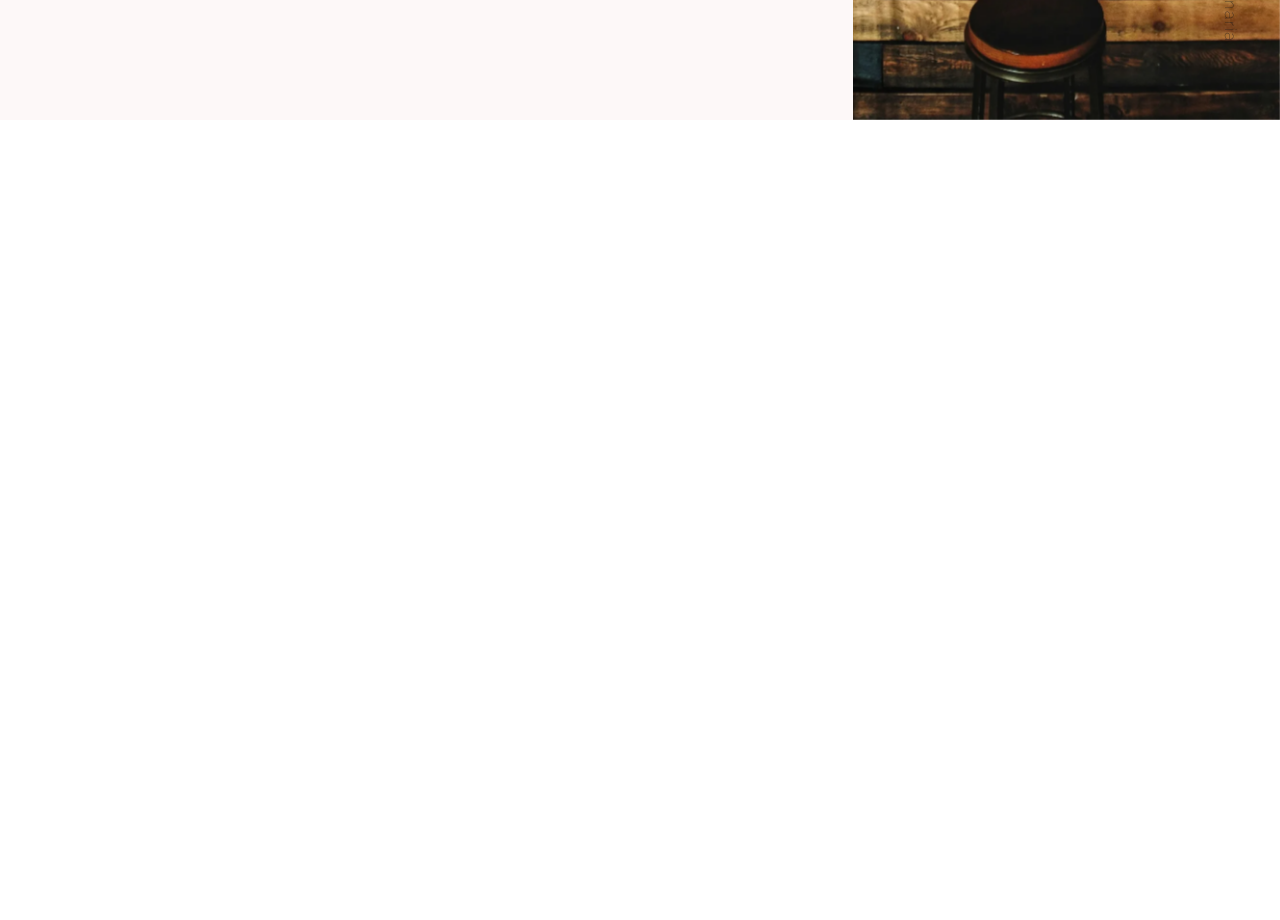
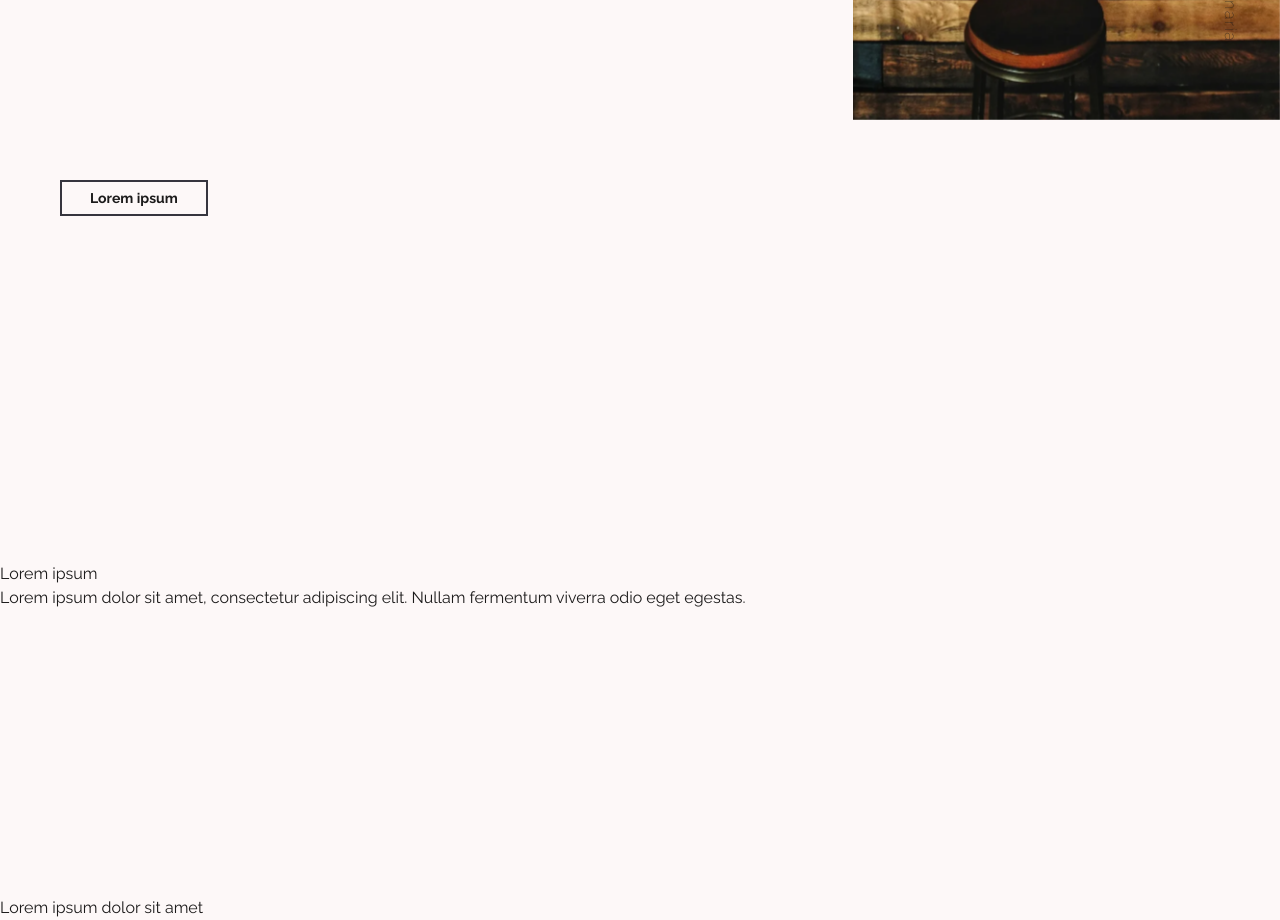
Before and after one commit to AdrianCardonaCandil/perezandbeers, a React (Vite) app in the folder frontend/: page / in a window 1280 px wide. Shown: the part 680-1600 px from the top of the page. Before the commit the page ends 800 px from the top, so only its background shows below. Built offline with nearby package versions, Linux system fonts and the light colour scheme.

Commit message:
doing menu main section

```diff
--- a/frontend/src/components/home/Front.jsx
+++ b/frontend/src/components/home/Front.jsx
@@ -28,7 +28,7 @@ const Front = ({ logo, message, label }) => {
           src={divider}
           alt="section divider"
         ></img>
-        <button className="front-fade-in p-1.5 text-sm text-[var(--primary-light)] inset-ring-2 inset-ring-[var(--primary-light)] dark:text-[var(--primary-dark)] dark:inset-ring-[var(--primary-dark)]">
+        <button className="front-fade-in px-7.5 py-2 text-sm text-[var(--primary-light)] inset-ring-2 inset-ring-[var(--primary-light)] dark:text-[var(--primary-dark)] dark:inset-ring-[var(--primary-dark)]">
           {label}
         </button>
       </div>
--- a/frontend/src/components/home/HomeGrid.jsx
+++ b/frontend/src/components/home/HomeGrid.jsx
@@ -7,6 +7,7 @@
 import Front from "./Front"
 import { useEffect, useState } from "react";
 import images from "../../assets/images/export";
+import Menu from "./Menu";
 
 // Mock information for the Front component
 const front = {
@@ -14,7 +15,17 @@ const front = {
     message:
         "Lorem ipsum dolor sit amet, consectetur adipiscing elit. Nullam fermentum viverra odio eget egestas.",
     label: "Reserve your table",
-};
+}
+
+// Mock information for the Menu component
+const menu = {
+    sectionName: "Lorem ipsum",
+    information: {
+        title: "Lorem ipsum",
+        text: "Lorem ipsum dolor sit amet, consectetur adipiscing elit. Nullam fermentum viverra odio eget egestas.",
+    },
+    sectionButton: "Lorem ipsum dolor sit amet"
+}
 
 /**
  * @function HomeGrid
@@ -53,7 +64,7 @@ const HomeGrid = () => {
             <div>
                 <Front logo={front.logo} message={front.message} label={front.label}  />
                 <div id="main-sections">
-
+                    <Menu sectionName={menu.sectionName} information={menu.information} sectionButton={menu.sectionButton} />
                 </div>
             </div>
             <div className="top-0 right-0 w-full overflow-hidden md:sticky md:h-screen">
--- /dev/null
+++ b/frontend/src/components/home/Menu.jsx
@@ -0,0 +1,34 @@
+/**
+ * @file Menu.jsx
+ * @description Menu main section of the home page. Contains a brief description and a marquee of images.
+ * @author Adrian Cardona Candil
+ */
+
+/**
+ * @function Menu
+ * @description Menu component. Renders the menu section of the home page.
+ * @returns {JSX.Element} The menu component.
+ */
+
+const Menu = ({sectionName, information, sectionButton}) => {
+    return (
+        <section className="flex flex-col justify-between h-screen min-h-150">
+            <div className="p-15">
+                <button className="inset-ring-2 inset-ring-[var(--primary-light)] dark:inset-ring-[var(--primary-dark)] px-7.5 py-2 text-sm font-bold">{sectionName}</button>
+            </div>
+            <div>
+                <h2>{information.title}</h2>
+                <p>{information.text}</p>
+                <img></img>
+                <div>
+                    <img></img>
+                </div>
+            </div>
+            <div>
+                <button>{sectionButton}</button>
+            </div>
+        </section>
+    )
+}
+
+export default Menu;
--- a/frontend/src/index.css
+++ b/frontend/src/index.css
@@ -1,7 +1,6 @@
 @import "tailwindcss";
 
 /* Animations for the home page */
-
 /* Fade in animation for the front content */
 @keyframes front-fade-in {
   0% {
```
